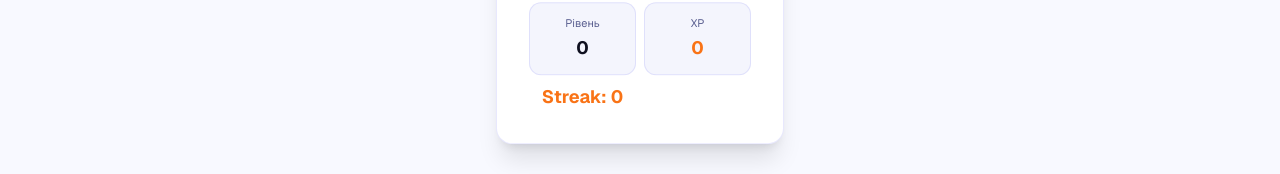
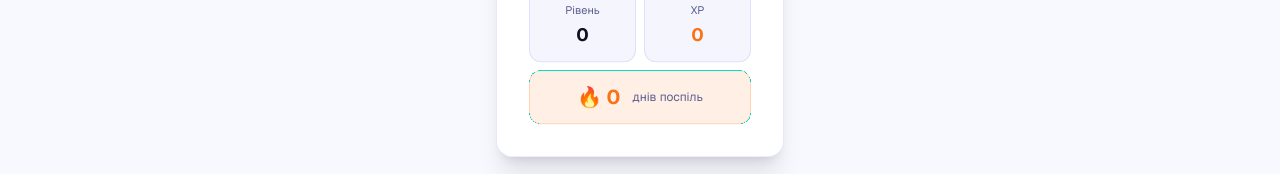
Before and after one commit to Unstvii/DevQuest, a Next.js app in the folder frontend/: page /profile in a window 1280 px wide. Shown: the part 431-605 px from the top of the page. Built offline with nearby package versions, Linux system fonts and the light colour scheme; no server answers.

Commit message:
tiny fix

```diff
--- a/frontend/components/UserProfile/UserProfile.tsx
+++ b/frontend/components/UserProfile/UserProfile.tsx
@@ -102,6 +102,7 @@ const UserProfile = () => {
               {level}
             </span>
           </div>
+
           <div
             className="
       flex flex-col items-center gap-0.5 py-3 rounded-xl
@@ -116,9 +117,22 @@ const UserProfile = () => {
               {xp}
             </span>
           </div>
-          <div className="text-center">
-            <span className="text-lg font-bold text-[var(--color-streak)]">
-              Streak: {streak}
+
+          {/* Streak */}
+          <div
+            className="
+      col-span-2
+      flex items-center justify-center gap-3
+      py-3 rounded-xl
+      bg-orange-500/10
+      border border-orange-500/20
+    "
+          >
+            <span className="text-xl font-bold text-[var(--color-streak)]">
+              🔥 {streak}
+            </span>
+            <span className="text-xs text-[var(--color-text-muted)]">
+              днів поспіль
             </span>
           </div>
         </div>
```
Also changed, not shown: 1 other file (tests, documents, lock files or other folders). Lines whose indentation alone changed are shown as unchanged.
